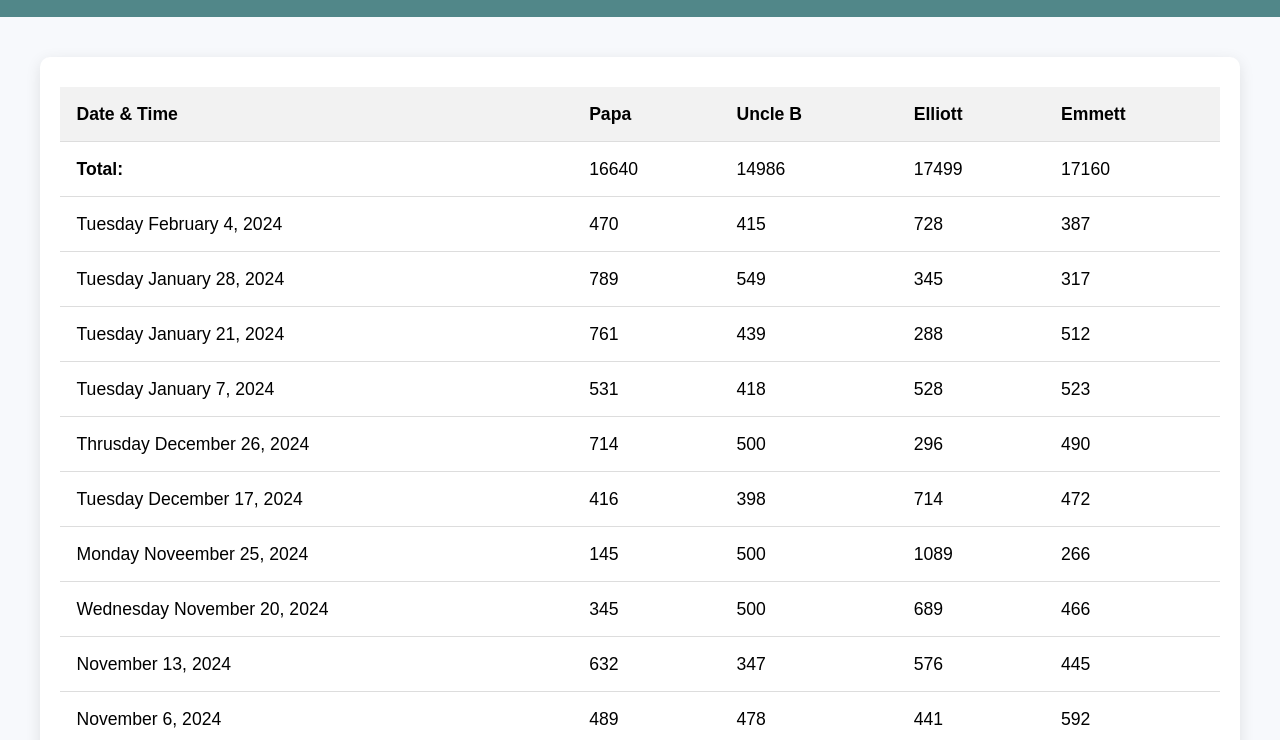
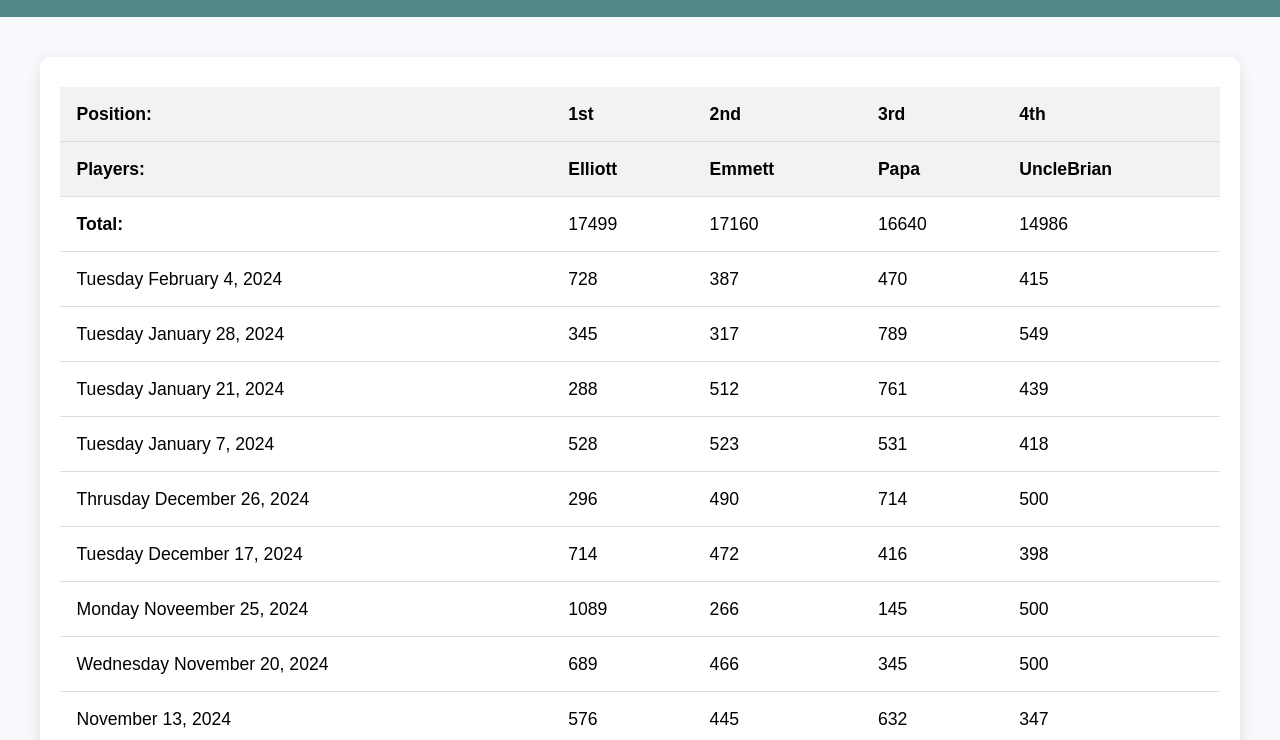
Before and after one commit to snakesford/21.02.08-Poker, a plain HTML site: page index.html in a window 1280 px wide. Shown: the part 60-800 px from the top of the page. Drawn offline with Linux system fonts and the light colour scheme.

Commit message:
sorts user by score

```diff
--- a/index.html
+++ b/index.html
@@ -18,21 +18,29 @@
         <table id="table">
             <thead>
                 <tr>
-                    <th>Date & Time</th>
-                    <th>Papa</th>
-                    <th>Uncle B</th>
-                    <th>Elliott</th>
-                    <th>Emmett</th>
+                    <th>Position:</th>
+                    <th>1st</th>
+                    <th>2nd</th>
+                    <th>3rd</th>
+                    <th>4th</th>
+                    <!-- <th>Total</th> maybe total -->
+                </tr>
+                <tr>
+                    <th>Players:</th>
+                    <th id="title1">Papa</th>
+                    <th id="title2">Uncle B</th>
+                    <th id="title3">Elliott</th>
+                    <th id="title4">Emmett</th>
                     <!-- <th>Total</th> maybe total -->
                 </tr>
             </thead>
             <tbody>
                 <tr id="totals">
                     <td><b>Total:</b></td>
-                    <td id="Papa">total</td>
-                    <td id="UncleBrian">234</td>
-                    <td id="Elliott">234</td>
-                    <td id="Emmett">465</td>
+                    <td id="1"></td>
+                    <td id="2"></td>
+                    <td id="3"></td>
+                    <td id="4"></td>
                 </tr>
             </tbody>
             <tfoot id="tfoot">
--- a/script.js
+++ b/script.js
@@ -1,6 +1,20 @@
+const one = document.getElementById("1")
+const two = document.getElementById("2")
+const three = document.getElementById("3")
+const four = document.getElementById("4")
 
+const title1 = document.getElementById("title1")
+const title2 = document.getElementById("title2")
+const title3 = document.getElementById("title3")
+const title4 = document.getElementById("title4")
 
-const names = ['Papa', 'UncleBrian', 'Elliott', 'Emmett']
+const totals = [0, 0, 0, 0]
+
+let p = 0
+let b = 0
+let e = 0
+let me = 0
+
 const scores = [
     {
         "date": "Tuesday February 4, 2024",
@@ -158,163 +172,51 @@ function addTableRow(date, scores) {
     tableBody.appendChild(newRow);
 }
 
-const findHighest = (totals) => {
-    // Step 1: Pair totals with their original indices
-    const indexedTotals = totals.map((total, index) => ({ total, index }));
 
-    // Step 2: Sort by score in descending order while keeping original indices
-    const sortedTotals = [...indexedTotals].sort((a, b) => b.total - a.total);
+function calculateTotals(array) {
+    array.forEach(entry => {
+        for (i in entry.score) {
+            totals[i] += entry.score[i]
+            i++
+        }
+    })
+}
 
-    // Step 3: Create a new array, reordered by the highest total scorer
-    const newArr = sortedTotals.map(item => {
-        // Use the original index to extract all scores for this person
-        return scores.map(entry => ({
-            date: entry.date,
-            score: entry.score[item.index] // Keep only this person's scores
-        }));
+function setTotals() {
+    papa = totals[0]
+    b = totals[1]
+    e = totals[2]
+    me = totals[3]
+}
+
+
+calculateTotals(scores)
+setTotals()
+// console.log(totals);
+// console.log(b);
+
+const list = { Papa: papa, UncleBrian: b, Elliott: e, Emmett: me };
+
+// Convert object to an array of key-value pairs
+const sortedList = Object.entries(list).sort((a, b) => b[1] - a[1]);
+
+one.textContent = sortedList[0][1]
+title1.textContent = sortedList[0][0]
+
+two.textContent = sortedList[1][1]
+title2.textContent = sortedList[1][0]
+
+three.textContent = sortedList[2][1]
+title3.textContent = sortedList[2][0]
+
+four.textContent = sortedList[3][1]
+title4.textContent = sortedList[3][0]
+
+scores.forEach((item) => {
+    // Re-map scores based on sorted users
+    const reorderedScores = sortedList.map(([key]) => {
+        return item.score[["Papa", "UncleBrian", "Elliott", "Emmett"].indexOf(key)];
     });
 
-    console.log("Original Totals:", totals);
-    console.log("Sorted Totals with Indices:", sortedTotals);
-    console.log("Reordered Scores by Person:", newArr);
-
-    return newArr;
-};
-
-function calculateTotals(scores) {
-    const totals = [0, 0, 0, 0]; // Initialize totals for each person
-
-    scores.forEach(entry => {
-        // entry.score the array [1, 2, 3, 4]
-        //forEach((score, index)) 1, 2, 3, 4, It's the individual soce in the array and comes with an index
-        //totals[index] += score gets the index of the score and adds it to the totals array with the matching index
-        entry.score.forEach((score, index) => {
-            totals[index] += score; // Add the score to the corresponding total
-        });
-    });
-    findHighest(totals)
-
-    // Update the totals in the table footer
-    totals.forEach((total, index) => {
-        document.querySelector(`#${names[index]}`).textContent = total;
-    });
-}
-
-/*
-if names.total.papa is greater than UncleBrian
-
-get totals. if total[0]
-order by total
-*/
-
-scores.forEach((item) => {
-    addTableRow(item.date, item.score)
-})
-
-calculateTotals(scores)
-
-
-// Names and scores data
-// const names = ['Papa', 'UncleBrian', 'Elliott', 'Emmett']
-// // const names = ['Papa', 'Pinky', 'Frank', 'Crazy'];
-// const scores = [
-//     { "date": "Tuesday December 17, 2024", "score": [416, 398, 714, 472] },
-//     { "date": "Monday Noveember 25, 2024", "score": [145, 500, 1089, 266] },
-//     { "date": "Wednesday November 20, 2024", "score": [345, 500, 689, 466] },
-//     { "date": " November 13, 2024", "score": [632, 347, 576, 445] },
-//     { "date": " November 6, 2024", "score": [489, 478, 441, 592] },
-//     { "date": "Wednesday October 23, 2024", "score": [860, 113, 489, 538] },
-//     { "date": "October 16, 2024", "score": [300, 700, 435, 565] },
-//     { "date": "October 9, 2024", "score": [358, 500, 496, 646] },
-//     { "date": "October 2, 2024", "score": [677, 500, 481, 342] },
-//     { "date": "September 25, 2024", "score": [424, 500, 764, 312] },
-//     { "date": "September 20, 2024", "score": [644, 500, 439, 417] },
-//     { "date": "September 5, 2024", "score": [772, 238, 374, 617] },
-//     { "date": "August 29, 2024", "score": [398, 687, 387, 528] },
-//     { "date": "August 22, 2024", "score": [450, 500, 549, 501] },
-//     { "date": "July 18, 2024", "score": [291, 341, 527, 841] },
-//     { "date": "2024", "score": [508, 308, 446, 716] },
-//     { "date": "2024", "score": [374, 275, 700, 651] },
-//     { "date": "2024", "score": [1045, 326, 325, 404] },
-//     { "date": "2024", "score": [53, 500, 1149, 298] },
-//     { "date": "2024", "score": [434, 340, 988, 238] },
-//     { "date": "2024", "score": [985, 326, 311, 378] },
-//     { "date": "2024", "score": [478, 500, 229, 793] },
-//     { "date": "2024", "score": [412, 815, 452, 321] },
-//     { "date": "2024", "score": [508, 500, 403, 591] },
-//     { "date": "2024", "score": [259, 385, 272, 1172] },
-//     { "date": "2024", "score": [300, 500, 260, 940] },
-//     { "date": "2024", "score": [522, 588, 342, 664] },
-//     { "date": ", 2024", "score": [296, 500, 987, 217] }
-// ];
-
-// // Function to calculate totals for each person
-// const calculateTotals = (scores) => {
-//     const totals = [0, 0, 0, 0]; // Initialize totals for each person
-//     scores.forEach(entry => {
-//         entry.score.forEach((score, index) => {
-//             totals[index] += score; // Add the score to the corresponding total
-//         });
-//         totals.forEach((total, index) => {
-//             document.querySelector(`#${names[index]}`).textContent = total;
-//         });
-//     });
-//     return totals;
-// };
-
-// // Function to find the highest scorer and reorder scores
-// const findHighest = (totals) => {
-//     // Step 1: Pair totals with their original indices
-//     const indexedTotals = totals.map((total, index) => ({ total, index }));
-
-//     // Step 2: Sort by score in descending order while keeping original indices
-//     const sortedTotals = [...indexedTotals].sort((a, b) => b.total - a.total);
-
-//     // Step 3: Create a new array with all scores reordered based on the sorted totals
-//     const newArr = sortedTotals.map(({ index }) => {
-//         // Extract all scores for this person using their original index
-//         return scores.map(entry => ({
-//             date: entry.date,
-//             score: entry.score[index] // Use the person's index to get their scores
-//         }));
-//     });
-
-//     return newArr;
-// };
-
-// // Calculate totals
-// const totals = calculateTotals(scores);
-
-// // Reorder the dataset based on the highest scorer
-// const reorderedScores = findHighest(totals);
-
-// // Output the reordered scores
-// console.log("Original Totals:", totals);
-// reorderedScores.forEach((personScores, personIndex) => {
-//     console.log(`Person ${personIndex + 1}:`);
-//     personScores.forEach(entry => {
-//         console.log(`${entry.date}\t${entry.score}`);
-
-//     });
-// });
-
-
-// function calculateTotals(scores) {
-//     const totals = [0, 0, 0, 0]; // Initialize totals for each person
-
-//     scores.forEach(entry => {
-//         // entry.score the array [1, 2, 3, 4]
-//         //forEach((score, index)) 1, 2, 3, 4, It's the individual soce in the array and comes with an index
-//         //totals[index] += score gets the index of the score and adds it to the totals array with the matching index
-//         entry.score.forEach((score, index) => {
-//             totals[index] += score; // Add the score to the corresponding total
-//         });
-//     });
-//     // findHighest(totals)
-//     totals.forEach((total, index) => {
-//         document.querySelector(`#${names[index]}`).textContent = total;
-//     });
-//     return totals;
-
-//     // Update the totals in the table footer
-// }
+    addTableRow(item.date, reorderedScores);
+});
```
